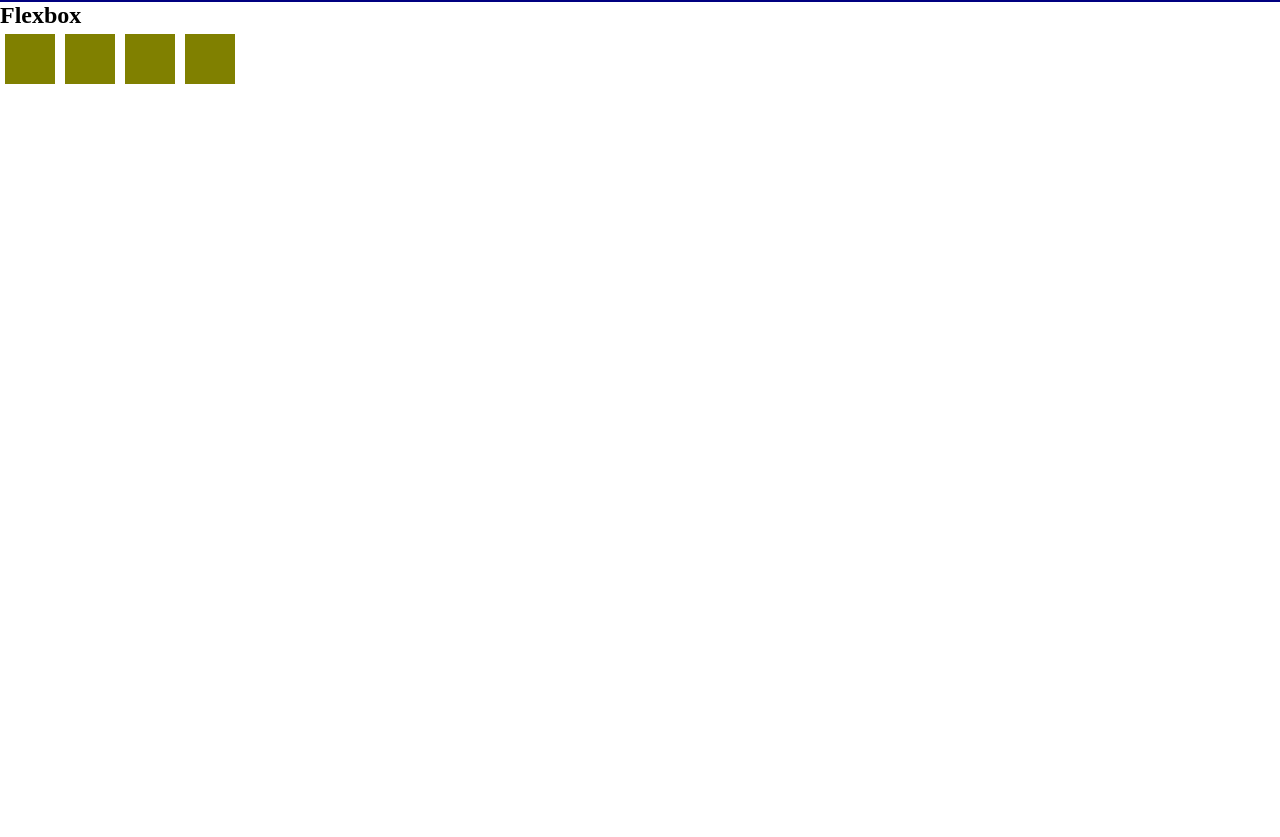
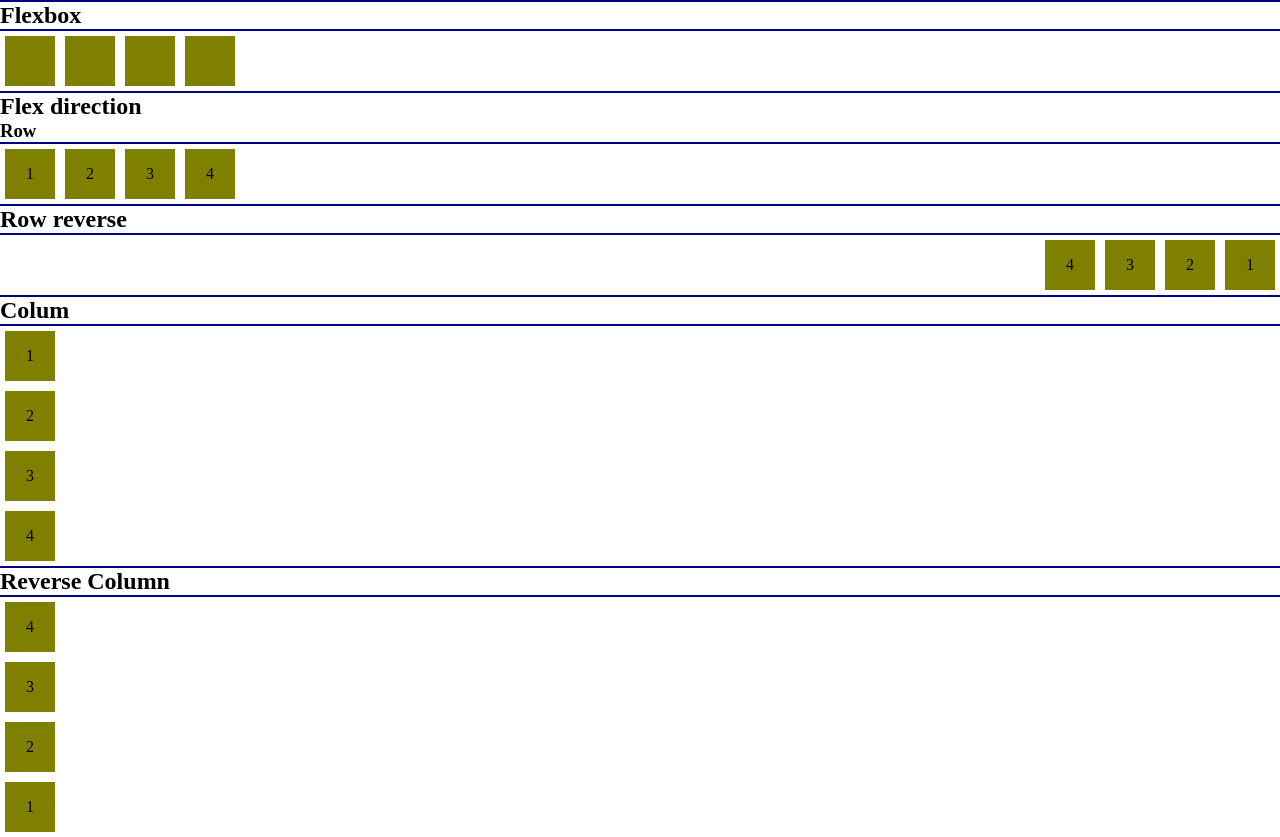
Before and after one commit to Nicolascoding27/Acamicafullstack, a plain HTML site: page FLEXBOX/index.html in a window 1280 px wide. Before the commit the page ends 800 px from the top, so only its background shows below. Drawn offline with Linux system fonts and the light colour scheme.

Commit message:
rows and  columns done

```diff
--- a/FLEXBOX/index.html
+++ b/FLEXBOX/index.html
@@ -15,5 +15,34 @@
         <div class="box"></div>
         <div class="box"></div>
     </div>
+    <h2>Flex direction</h2>
+    <h3>Row</h3>
+    <div class="row">
+        <div class="box">1</div>
+        <div class="box">2</div>
+        <div class="box">3</div>
+        <div class="box">4</div>
+    </div>
+    <h2>Row reverse</h2>
+    <div class="row-reverse">
+        <div class="box">1</div>
+        <div class="box">2</div>
+        <div class="box">3</div>
+        <div class="box">4</div>
+    </div>
+    <h2>Colum</h2>
+    <div class="colum">
+        <div class="box">1</div>
+        <div class="box">2</div>
+        <div class="box">3</div>
+        <div class="box">4</div>
+    </div>
+    <h2>Reverse Column</h2>
+    <div class="colum-reverse">
+        <div class="box">1</div>
+        <div class="box">2</div>
+        <div class="box">3</div>
+        <div class="box">4</div>
+    </div>
 </body>
 </html>
--- a/FLEXBOX/style.css
+++ b/FLEXBOX/style.css
@@ -16,8 +16,30 @@ main {
     text-align: center;
     line-height: 50px;
     margin: 5px;
+
 }
 /* flex default position is "inline block" */
 .flex{
     display: flex;
+    border-top:2px solid navy;
 }
+.row{
+    display: flex;
+    flex-direction: row;
+    border-top:2px solid navy;
+}
+.row-reverse{
+    border-top:2px solid navy;
+    display: flex;
+    flex-direction: row-reverse;
+}
+.colum{
+    border-top:2px solid navy;
+    display:flex;
+    flex-direction: column;
+}
+.colum-reverse{
+    border-top:2px solid navy;
+    display:flex;
+    flex-direction: column-reverse;
+}
```
